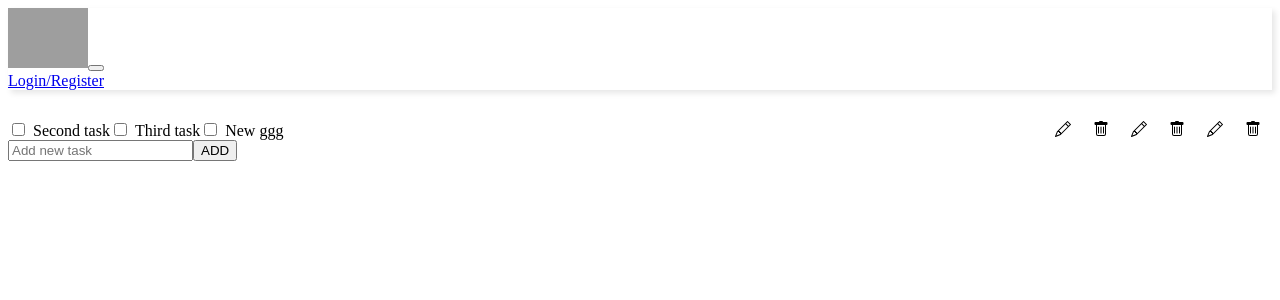
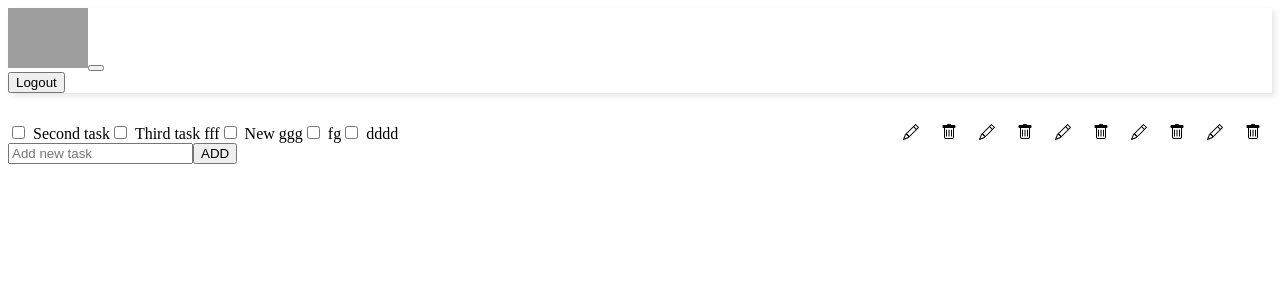
Before and after one commit to OlegMilkin/todo, a React (Create React App) app: page / in a window 1280 px wide. Shown: the top 300 px of the page. Built offline with nearby package versions, Linux system fonts and the light colour scheme; data requests are answered from the project's data file; sample sign-in values are in the browser's storage; grey boxes are pictures that could not be loaded; the HTML template or start-up script is replaced by a standard one.

Commit message:
registration

```diff
--- a/db.json
+++ b/db.json
@@ -7,7 +7,7 @@
       "userId": 1
     },
     {
-      "title": "Third task",
+      "title": "Third task fff",
       "completed": false,
       "id": 5,
       "userId": 1
@@ -16,6 +16,16 @@
       "title": "New ggg",
       "completed": false,
       "id": 6
+    },
+    {
+      "title": "fg",
+      "completed": false,
+      "id": 7
+    },
+    {
+      "title": "dddd",
+      "completed": false,
+      "id": 8
     }
   ],
   "users": [
@@ -26,7 +36,7 @@
     },
     {
       "email": "oleg.htm@gmail.com",
-      "password": "$2a$10$sQhKbPNnKXGT5JUZMYauZuysawE8njV6J3fpQvkgsPe3bOxBJQyC2",
+      "password": "$2a$10$5lkNimtVtCAVcOFCC1i8juOkwuabGUV9uOabKKPwf0TYHI0q6TrsC",
       "id": 2
     }
   ]
--- a/src/Auth/Registration/Registration.js
+++ b/src/Auth/Registration/Registration.js
@@ -1,10 +1,15 @@
 import React from 'react'
 import RegistrationReduxForm from './RegistrationForm'
+import { Redirect } from 'react-router-dom'
 
 const Registration = (props) => {
 
   const submit = (values) => {
     props.registerThunk(values.email, values.password)
+  }
+
+  if (props.isLogged) {
+    return <Redirect to="/" />
   }
 
   return (
--- a/src/Auth/Registration/RegistrationContainer.js
+++ b/src/Auth/Registration/RegistrationContainer.js
@@ -5,14 +5,23 @@ import {registerThunk} from '../../redux/task-list-reducer'
 
 function RegistrationContainer(props) {
 
-  const {registerThunk} = props
+  const {registerThunk, isLogged} = props
 
   return (
-    <Registration registerThunk={registerThunk}/>
+    <Registration
+      registerThunk={registerThunk}
+      isLogged={isLogged}
+    />
   )
 }
 
-export default connect(null,
+let mapStateToProps = (state) => {
+  return {
+    isLogged: state.taskList.isLogged
+  }
+}
+
+export default connect(mapStateToProps,
   {
     registerThunk
   }
--- a/src/Header/Header.js
+++ b/src/Header/Header.js
@@ -1,8 +1,15 @@
 import React from "react"
 import './header.css'
-import {NavLink} from "react-router-dom"
+import { NavLink } from 'react-router-dom'
+import { connect } from "react-redux";
+import { logoutThunk } from '../redux/task-list-reducer'
 
-const Header = () => {
+const Header = (props) => {
+
+  const logoutHandler = () => {
+    props.logoutThunk()
+  }
+
   return (
     <nav className="header navbar navbar-expand-lg navbar-light">
       <div className="container">
@@ -32,6 +39,16 @@ const Header = () => {
           id="navbarNavAltMarkup"
         >
           <div className="navbar-nav">
+            {
+              props.isLogged
+              ?
+                <button
+                  className="btn"
+                  onClick={ logoutHandler }
+                >
+                  Logout
+                </button>
+              :
                 <NavLink
                   className="nav-link"
                   to='/auth'
@@ -39,6 +56,7 @@ const Header = () => {
                 >
                   Login/Register
                 </NavLink>
+            }
           </div>
         </div>
       </div>
@@ -46,4 +64,10 @@ const Header = () => {
   )
 }
 
-export default Header
+let mapStateToProps = (state) => {
+  return {
+    isLogged: state.taskList.isLogged
+  }
+}
+
+export default connect(mapStateToProps, {logoutThunk})(Header)
--- a/src/TaskList/TaskListContainer.js
+++ b/src/TaskList/TaskListContainer.js
@@ -8,6 +8,7 @@ import {
   changeTaskTitleThunk
 } from '../redux/task-list-reducer'
 import TaskList from './TaskList'
+import { Redirect } from 'react-router-dom'
 
 class TaskListContainer extends React.Component {
 
@@ -16,14 +17,18 @@ class TaskListContainer extends React.Component {
   }
 
   render() {
-
     const {
       taskList,
       removeThunk,
       addTaskThunk,
       updateStatusThunk,
-      changeTaskTitleThunk
+      changeTaskTitleThunk,
+      isLogged
     } = this.props
+
+    if (!isLogged) {
+      return <Redirect to="/auth" />
+    }
 
     return (
       <TaskList
@@ -40,6 +45,7 @@ class TaskListContainer extends React.Component {
 let mapStateToProps = (state) => {
   return {
     taskList: state.taskList.tasksData,
+    isLogged: state.taskList.isLogged
   }
 };
 
--- a/src/api/api.js
+++ b/src/api/api.js
@@ -1,10 +1,6 @@
 import * as axios from 'axios'
 
 const instance = axios.create({
-  withCredentials: true,
-  headers: {
-    Authorization: 'Bearer eyJhbGciOiJIUzI1NiIsInR5cCI6IkpXVCJ9.eyJlbWFpbCI6Im9sZWcuaHRtQGdtYWlsLmNvbSIsImlhdCI6MTYzMzUzODI0MiwiZXhwIjoxNjMzNTQxODQyLCJzdWIiOiIyIn0.dm9SegM6k_uPNOzVY-pjaI5z7tfon33wy3FPh2CGcBY'
-  },
   baseURL: 'http://localhost:3001/',
 })
 
@@ -45,5 +41,18 @@ export const authAPI = {
   registerUser(email, password) {
     return instance.post('/register', {email, password})
     .then(response => response.data)
+  },
+  setHeaderToken() {
+    let authToken = localStorage.getItem('token')
+    instance.defaults.headers.common['Authorization'] = `Bearer ${authToken}`
+  },
+  unSetHeaderToken() {
+      delete instance.defaults.headers.common['Authorization']
+  },
+  setStorageToken(token) {
+    localStorage.setItem('token', token)
+  },
+  unSetStorageToken(token) {
+    localStorage.removeItem('token')
   }
 }
--- a/src/redux/task-list-reducer.js
+++ b/src/redux/task-list-reducer.js
@@ -21,15 +21,15 @@ const taskListReducer = (state = initialState, action) => {
     case SET_AS_LOGGED:
       return {
         ...state,
-        isLogged: true
+        isLogged: action.status
       }
     default:
       return state;
   }
 }
 
-export const setAsLogged = () => ({
-    type: SET_AS_LOGGED
+export const toggleLoggedStatus = (status) => ({
+  type: SET_AS_LOGGED, status
 })
 
 export const setTasksDataAC = (tasks) => ({
@@ -95,8 +95,9 @@ export const registerThunk = (email, password) => {
   return async (dispatch) => {
     try {
       let response = await authAPI.registerUser(email, password)
-      localStorage.setItem('token', response.accessToken)
-      dispatch(setAsLogged())
+      authAPI.setStorageToken(response.accessToken)
+      authAPI.setHeaderToken()
+      dispatch(toggleLoggedStatus(true))
     } catch (error) {
       let msg = error.response.data
       dispatch(stopSubmit('registration', {_error: msg}));
@@ -104,4 +105,12 @@ export const registerThunk = (email, password) => {
   }
 }
 
+export const logoutThunk = () => {
+  return (dispatch) => {
+    authAPI.unSetHeaderToken()
+    authAPI.unSetStorageToken()
+    dispatch(toggleLoggedStatus(false))
+  }
+}
+
 export default taskListReducer
```
Lines whose indentation alone changed are shown as unchanged.
